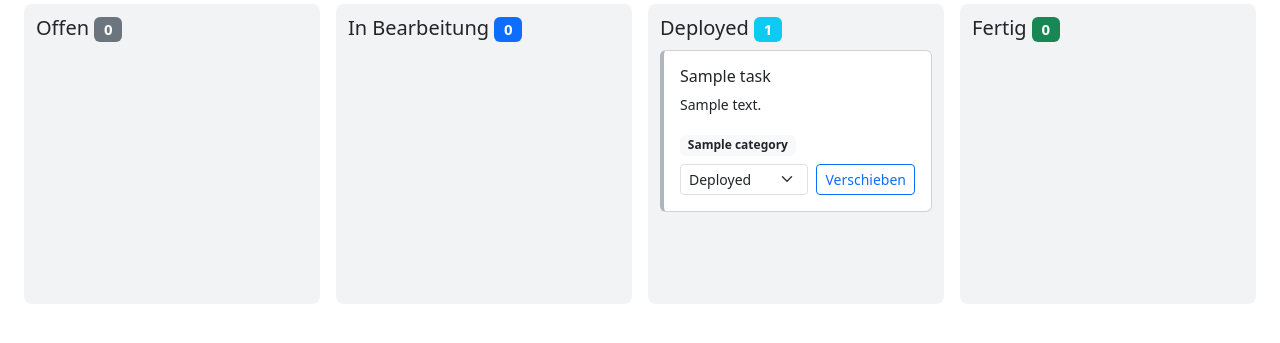
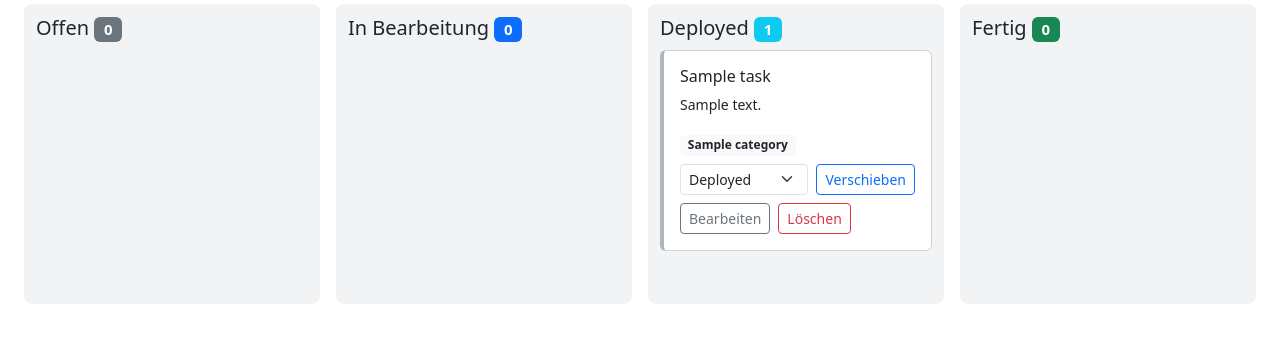
Before and after one commit to Esmifyy/TaskManager, a Spring Boot app: page /tasks in a window 1280 px wide. Shown: the part 170-513 px from the top of the page. Run offline with Spring Boot 4, Linux system fonts and the light colour scheme; tables that the repository leaves empty hold one stand-in row (values such as "Sample post").

Commit message:
Add task edit/delete and cap kanban column height
Tasks can now be edited (name, description, category, status) and
deleted directly from the Kanban board. Each column also gets a max
height with internal scrolling so a long column no longer stretches
the whole page.

```diff
--- a/src/main/java/com/esma/taskmanager/contoller/TaskViewController.java
+++ b/src/main/java/com/esma/taskmanager/contoller/TaskViewController.java
@@ -1,6 +1,7 @@
 package com.esma.taskmanager.contoller;
 
 import com.esma.taskmanager.dto.TaskRequest;
+import com.esma.taskmanager.dto.TaskResponse;
 import com.esma.taskmanager.entity.TaskStatus;
 import com.esma.taskmanager.service.CategoryService;
 import com.esma.taskmanager.service.TaskService;
@@ -71,4 +72,41 @@ public class TaskViewController {
         return "redirect:/tasks";
     }
 
+    @GetMapping("/{id}/edit")
+    public String editTaskPage(@PathVariable Long id, Model model){
+        TaskResponse task = taskService.getTaskById(id);
+
+        model.addAttribute(
+                "editTask",
+                new TaskRequest(
+                        task.name(),
+                        task.description(),
+                        task.status(),
+                        task.category() != null ? task.category().categoryId() : null
+                )
+        );
+        model.addAttribute("taskId", id);
+        model.addAttribute("categories", categoryService.findAll());
+
+        return "edit-task";
+    }
+
+    @PostMapping("/{id}/edit")
+    public String editTask(
+            @PathVariable Long id,
+            @ModelAttribute TaskRequest taskRequest){
+
+        taskService.updateTask(id, taskRequest);
+
+        return "redirect:/tasks";
+    }
+
+    @PostMapping("/{id}/delete")
+    public String deleteTask(@PathVariable Long id){
+
+        taskService.deleteTaskById(id);
+
+        return "redirect:/tasks";
+    }
+
 }
--- a/src/main/resources/static/css/style.css
+++ b/src/main/resources/static/css/style.css
@@ -3,6 +3,8 @@
     border-radius: 8px;
     padding: 12px;
     min-height: 300px;
+    max-height: 75vh;
+    overflow-y: auto;
 }
 
 .kanban-card {
--- a/src/main/resources/templates/tasks.html
+++ b/src/main/resources/templates/tasks.html
@@ -45,6 +45,14 @@
               </select>
               <button type="submit" class="btn btn-sm btn-outline-primary">Verschieben</button>
             </form>
+
+            <div class="mt-2 d-flex gap-2">
+              <a th:href="@{/tasks/{id}/edit(id=${task.id})}" class="btn btn-sm btn-outline-secondary">Bearbeiten</a>
+              <form th:action="@{/tasks/{id}/delete(id=${task.id})}" method="post"
+                    onsubmit="return confirm('Task wirklich löschen?');">
+                <button type="submit" class="btn btn-sm btn-outline-danger">Löschen</button>
+              </form>
+            </div>
           </div>
         </div>
       </div>
@@ -69,6 +77,14 @@
               </select>
               <button type="submit" class="btn btn-sm btn-outline-primary">Verschieben</button>
             </form>
+
+            <div class="mt-2 d-flex gap-2">
+              <a th:href="@{/tasks/{id}/edit(id=${task.id})}" class="btn btn-sm btn-outline-secondary">Bearbeiten</a>
+              <form th:action="@{/tasks/{id}/delete(id=${task.id})}" method="post"
+                    onsubmit="return confirm('Task wirklich löschen?');">
+                <button type="submit" class="btn btn-sm btn-outline-danger">Löschen</button>
+              </form>
+            </div>
           </div>
         </div>
       </div>
@@ -93,6 +109,14 @@
               </select>
               <button type="submit" class="btn btn-sm btn-outline-primary">Verschieben</button>
             </form>
+
+            <div class="mt-2 d-flex gap-2">
+              <a th:href="@{/tasks/{id}/edit(id=${task.id})}" class="btn btn-sm btn-outline-secondary">Bearbeiten</a>
+              <form th:action="@{/tasks/{id}/delete(id=${task.id})}" method="post"
+                    onsubmit="return confirm('Task wirklich löschen?');">
+                <button type="submit" class="btn btn-sm btn-outline-danger">Löschen</button>
+              </form>
+            </div>
           </div>
         </div>
       </div>
@@ -117,6 +141,14 @@
               </select>
               <button type="submit" class="btn btn-sm btn-outline-primary">Verschieben</button>
             </form>
+
+            <div class="mt-2 d-flex gap-2">
+              <a th:href="@{/tasks/{id}/edit(id=${task.id})}" class="btn btn-sm btn-outline-secondary">Bearbeiten</a>
+              <form th:action="@{/tasks/{id}/delete(id=${task.id})}" method="post"
+                    onsubmit="return confirm('Task wirklich löschen?');">
+                <button type="submit" class="btn btn-sm btn-outline-danger">Löschen</button>
+              </form>
+            </div>
           </div>
         </div>
       </div>
```
Also changed, not shown: src/main/resources/templates/edit-task.html (added, +69 -0 lines).
